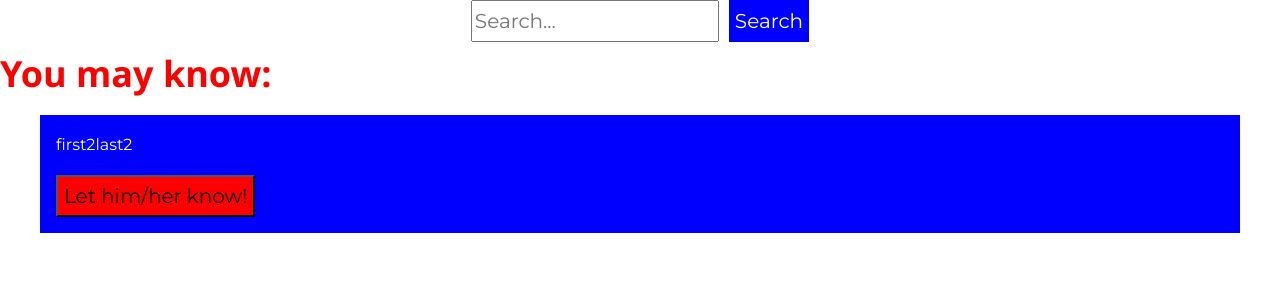
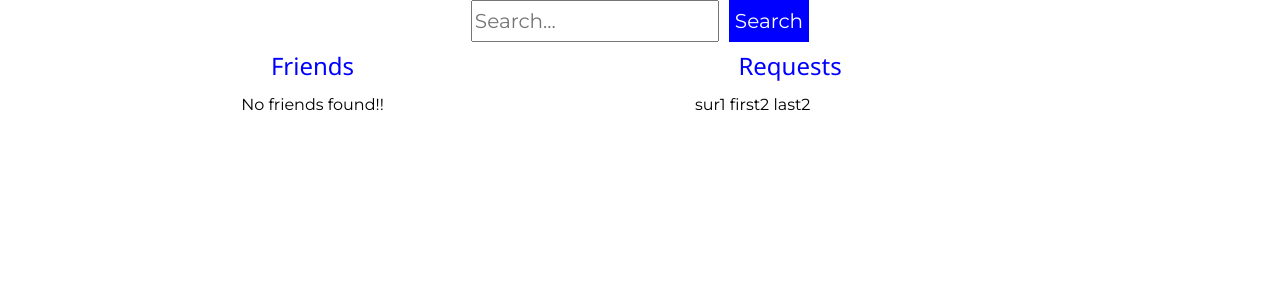
Before and after one commit to harender44/family-project, a Flask app: page /user/dashboard in a window 1280 px wide. Shown: the part 73-373 px from the top of the page. Run offline with Flask 2, Linux system fonts and the light colour scheme; a user stored in the database is signed in; data comes from the database, SQL or seed files in the repository; both versions use the stored data as it was after the commit; some libraries are stand-ins or nearby versions.

Commit message:
dashboard done

```diff
--- a/app/static/script.js
+++ b/app/static/script.js
@@ -1,9 +1,9 @@
 
 
-$(document).on('click',".letknow",function(e){
+$(document).on('click',"#results button",function(e){
     d =  $(this).val()
     $.ajax({
-        url: '/user/letknow',
+        url: '/user/add_friend',
         type : 'post',
         data : {'id':d},
         beforeSend : function(){
@@ -11,8 +11,11 @@ $(document).on('click',".letknow",function(e){
             $(this).attr("disabled",true)
         }
     })
-    .done(function(){
-        $(this).hide()
+    .done(function(response){
+        if(response.success){
+            $('#results').empty();
+            $('#search').val("");
+        }
     })
     e.preventDefault()
 })
@@ -39,7 +42,6 @@ $('.search_bar').ready(function(){
             })
             .done(function(response){
                 if(response.results){
-                    alert(response.results)
                     response.results.forEach(r => {
                         $("#results").append("<li><p>"+r[1]+"</p><button value="+r[0]+">Add Friend</button><li>")
                     });
--- a/app/static/style.css
+++ b/app/static/style.css
@@ -259,6 +259,28 @@ p {font-size: 16px;}
   padding: 1px;
   margin: 0;
 }
+.row{
+  display: flex;
+  justify-content: space-evenly;
+  text-align: center;
+  flex-direction: row;
+}
+.col-2{
+  flex-basis: 50%;
+  max-width: 300px;
+  flex-direction: column;
+}
+.col-2 li{
+  list-style: none;
+  font-size: 16px;
+  text-align: left;
+}
+.col-2 h3{
+  color: #0000ff;
+}
+.col-2 p{
+  margin: 0;
+}
 
 @media (min-width: 768px) {
   .gradient-form {
@@ -267,4 +289,7 @@ p {font-size: 16px;}
     border-top-right-radius: .3rem;
     border-bottom-right-radius: .3rem;
   }
+  .col-2{
+    flex-basis: 100%;
+  }
 }
--- a/app/templates/user/dashboard.html
+++ b/app/templates/user/dashboard.html
@@ -14,18 +14,32 @@
 </div>
 {% if user %}
 
-<h1>You may know:</h1>
-{% for i,name in friends.items() %}
-
-<div class="container">
-    <p style="color:rgb(255, 255, 255)">{{ name }}</p>
-    <button class="letknow" style="background:red" value="{{ i }}">Let him/her know!</button>
+<div class="row">
+    <div class="col-2">
+        <h3>Friends</h3>
+        {% if friends %}
+        <ul>
+            {% for f in friends %}
+                <li style="color:black" value={{f.get('id')}}>{{ f.get('name') }}</li>
+            {% endfor %}
+        </ul>
+        {% else %}
+        <p style="color:black">No friends found!!</p>
+        {% endif %}
+    </div>
+    <div class="col-2">
+        <h3>Requests</h3>
+        {% if requests %}
+        <ul>
+            {% for f in requests %}
+                <li style="color:black" value={{f.get('id')}}>{{ f.get('name') }}</li>
+            {% endfor %}
+        </ul>
+        {% else %}
+        <p style="color:black">No requests found!!</p>
+        {% endif %}
+    </div>
 </div>
-
-{% endfor %}
-
-
-
 
 {% endif %}
 
--- a/app/views/user.py
+++ b/app/views/user.py
@@ -110,32 +110,21 @@ def profile():
 @is_user_in
 def dashboard():
     id = session['id']
-    try:
-        me = Users.query.filter_by(id=id).first()
-        gotra = Profile.query.filter_by(uid=id).first().gotra
-        ids = []
-        surs = Users.query.filter_by(sur_name = me.sur_name).all()
-        for i in surs:
-            if i.id == id:
-                continue
-            ids.append(i.id)
-
-        gotras = Profile.query.filter_by(gotra = gotra).all()
-        for i in gotras:
-            if i.uid == id:
-                continue
-            ids.append(i.uid)
-
-        names = {}
-        for i in ids:
-            friend = Users.query.filter_by(id=i).first()
-            names.update({i :friend.first_name + friend.last_name})
-
-        return render_template('user/dashboard.html', user = True, friends=names)
-
-    except:
-        flash("Complete your profile")
-    return render_template('user/dashboard.html')
+    me=Users.query.filter_by(id=id).first()
+    req = []
+    frs = []
+    frds = me.family_users
+    for i in frds.split(','):
+        if i[-1] != '+':
+            r = Users.query.filter_by(id=int(i)).first()
+            req.append({'id':i,'name':r.sur_name+' '+r.first_name+' '+r.last_name})
+        else:
+            r = Users.query.filter_by(id=int(i[:-1])).first()
+            frs.append({'id':i,'name':r.sur_name+' '+r.first_name+' '+r.last_name})
+            frs.append(i)
+    print(frs)
+    print(req)
+    return render_template('user/dashboard.html', user = True, friends=frs, requests=req)
 
 
 @user.route('/contact', methods=['GET','POST'])
@@ -163,14 +152,16 @@ def logout():
     session.pop('id', None)
     return redirect(url_for('hom.home'))
 
-@user.route('/letknow', methods=['POST'])
+@user.route('/add_friend', methods=['POST'])
 @is_user_in
-def letknow():
+def add_friend():
     me = Users.query.filter_by(id=session['id']).first()
     name=me.first_name
     id = request.form.get('id')
     friend = Users.query.filter_by(id=id).first().phone_number
     msg = f"Hey, {name} has invited you to the family tree on our app. To view him visit https://domain-name.com/user/{id}"
+    print(friend)
+    print(msg)
     '''
     client.messages.create(
         body=msg,
@@ -183,7 +174,6 @@ def letknow():
     except:
         me.family_users = ''+id
     db.session.commit()
-    print('friend added')
     return jsonify({"success":"sent"})
 
 @user.route('/<int:i>')
@@ -201,10 +191,10 @@ def accept_friend():
     id_ = request.form.get('id')
     me1 = Users.query.filter_by(id=session['id']).first()
     me = me1.family_users
-    if me is not None:
+    if me:
+        me = id_+'+'
+    else:
         me = me + ','+id_+'+'
-    else:
-        me = id_+'+'
 
     friend = Users.query.filter_by(id=id_).first()
     l = friend.family_users
@@ -246,22 +236,26 @@ def friend():
 def search():
     q = request.form.get('q')
     qq = f"%{q}%"
-    ppl_sn = Users.query.filter(Users.sur_name.like(qq)).all()
-    sn = Users.query.filter_by(id=session['id']).first().sur_name
+    ppl_sn = Users.query.filter(Users.first_name.like(qq)).all()
+    user = Users.query.filter_by(id=session['id']).first()
+    sn = user.sur_name
     go = Profile.query.filter_by(uid=session['id']).first().gotra
     ppl_go = Profile.query.filter_by(gotra = go).all()
+    if user.family_users is None:
+        friends = []
+    else:
+        friends = user.family_users.split(',')
     suggestions = []
     for i in ppl_sn:
-        if i.id == session['id']:
+        if i.id == session['id'] or str(i.id) in friends:
             continue
         if i.sur_name == sn:
             suggestions.append([str(i.id),i.sur_name+" "+i.first_name + " "+i.last_name])
     for i in ppl_go:
-        if i.id == session['id']:
+        if i.id == session['id'] or str(i.id) in friends:
             continue
         f = Users.query.filter_by(id=i.uid).first()
         pp = str(i.id),f.sur_name+" "+f.first_name + " "+f.last_name
         if pp not in suggestions:
             suggestions.append(pp)
-
     return jsonify({'results': suggestions})
```
Also changed, not shown: app/development.db.
